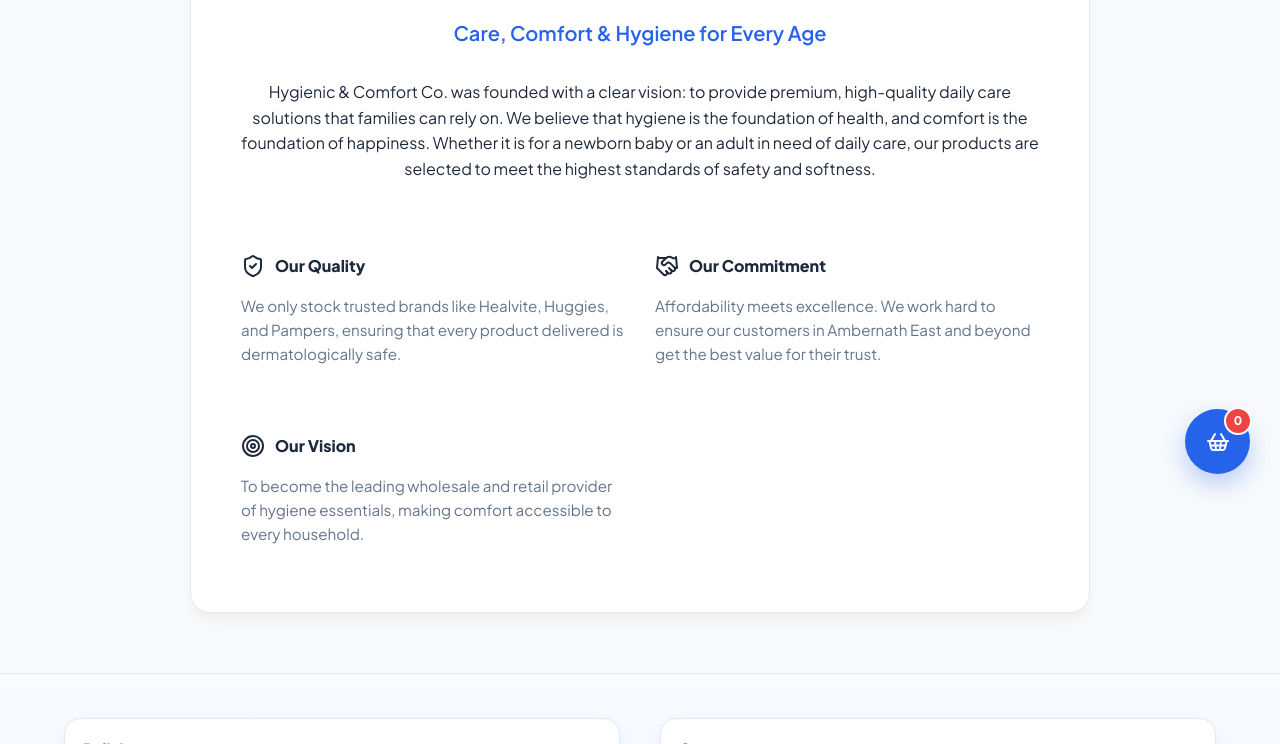
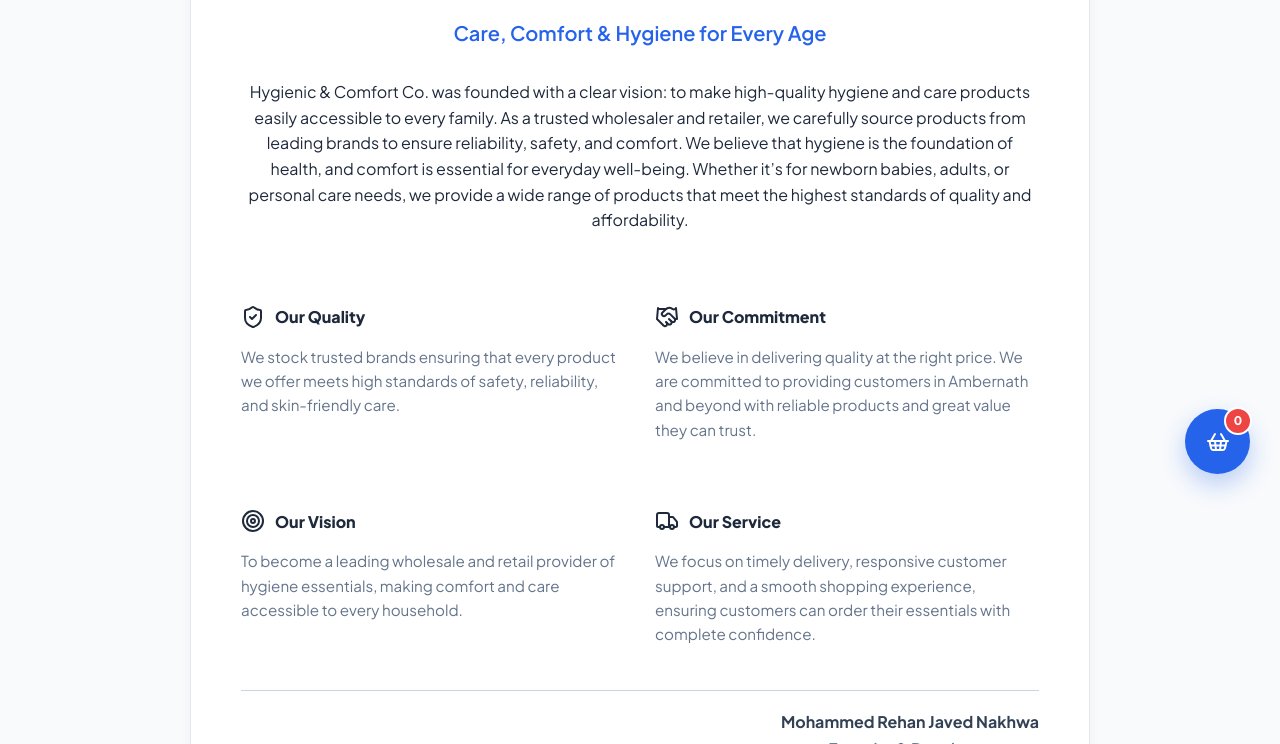
Before and after one commit to hygienicandcomfortco/hygienics-website, a plain HTML site: page about.html in a window 1280 px wide. Shown: the part 296-1040 px from the top of the page. Drawn offline with nearby package versions, Linux system fonts and the light colour scheme.

```diff
--- a/about.html
+++ b/about.html
@@ -594,25 +594,33 @@ order: 2;
 <p class="mission-statement">Care, Comfort & Hygiene for Every Age</p>
 
 <p>
-Hygienic & Comfort Co. was founded with a clear vision: to provide premium,
-high-quality daily care solutions that families can rely on. We believe that
-hygiene is the foundation of health, and comfort is the foundation of happiness.
-Whether it is for a newborn baby or an adult in need of daily care, our products
-are selected to meet the highest standards of safety and softness.
+Hygienic & Comfort Co. was founded with a clear vision: to make high-quality hygiene and care products easily accessible to every family. As a trusted wholesaler and retailer, we carefully source products from leading brands to ensure reliability, safety, and comfort.
+
+We believe that hygiene is the foundation of health, and comfort is essential for everyday well-being. Whether it’s for newborn babies, adults, or personal care needs, we provide a wide range of products that meet the highest standards of quality and affordability.
 </p>
 
 <div class="content-grid">
 <div class="feature-box">
 <h4><i data-lucide="shield-check"></i> Our Quality</h4>
-<p>We only stock trusted brands like Healvite, Huggies, and Pampers, ensuring that every product delivered is dermatologically safe.</p>
+<p>We stock trusted brands ensuring that every product we offer meets high standards of safety, reliability, and skin-friendly care.</p>
 </div>
 <div class="feature-box">
 <h4><i data-lucide="handshake"></i> Our Commitment</h4>
-<p>Affordability meets excellence. We work hard to ensure our customers in Ambernath East and beyond get the best value for their trust.</p>
+<p>We believe in delivering quality at the right price. We are committed to providing customers in Ambernath and beyond with reliable products and great value they can trust.</p>
 </div>
 <div class="feature-box">
 <h4><i data-lucide="target"></i> Our Vision</h4>
-<p>To become the leading wholesale and retail provider of hygiene essentials, making comfort accessible to every household.</p>
+<p>To become a leading wholesale and retail provider of hygiene essentials, making comfort and care accessible to every household.</p>
+</div>
+<div class="feature-box">
+<h4><i data-lucide="truck"></i> Our Service</h4>
+<p>We focus on timely delivery, responsive customer support, and a smooth shopping experience, ensuring customers can order their essentials with complete confidence.</p>
+</div>
+</div>
+<div style="margin-top:28px;border-top:1px solid #cbd5e1;padding-top:18px;text-align:right;">
+<div style="display:inline-block;text-align:center;">
+<p style="margin:0;font-weight:700;color:#334155;">Mohammed Rehan Javed Nakhwa</p>
+<p style="margin:2px 0 0 0;font-weight:600;color:#64748b;">Founder &amp; Developer</p>
 </div>
 </div>
 </section>
```
